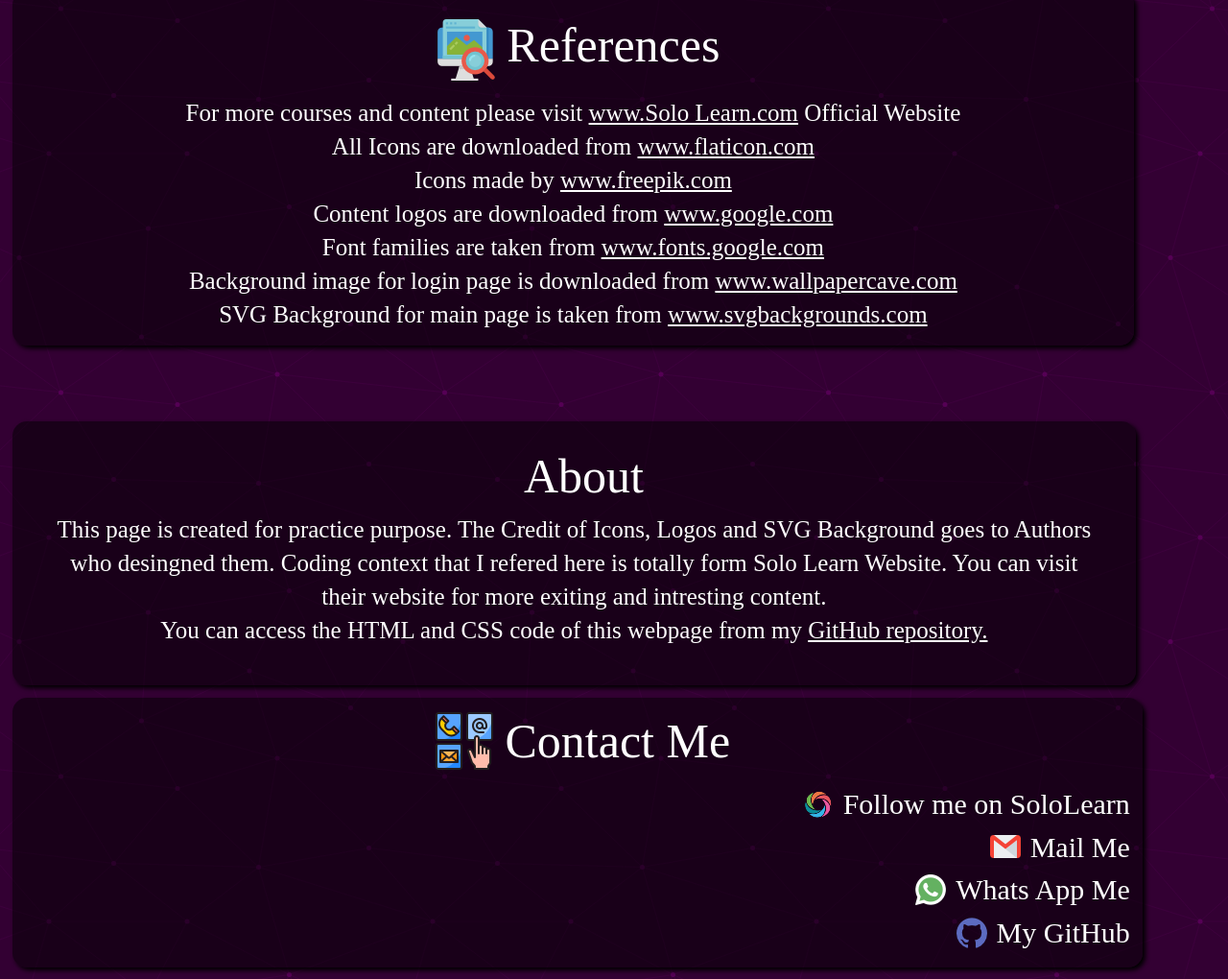
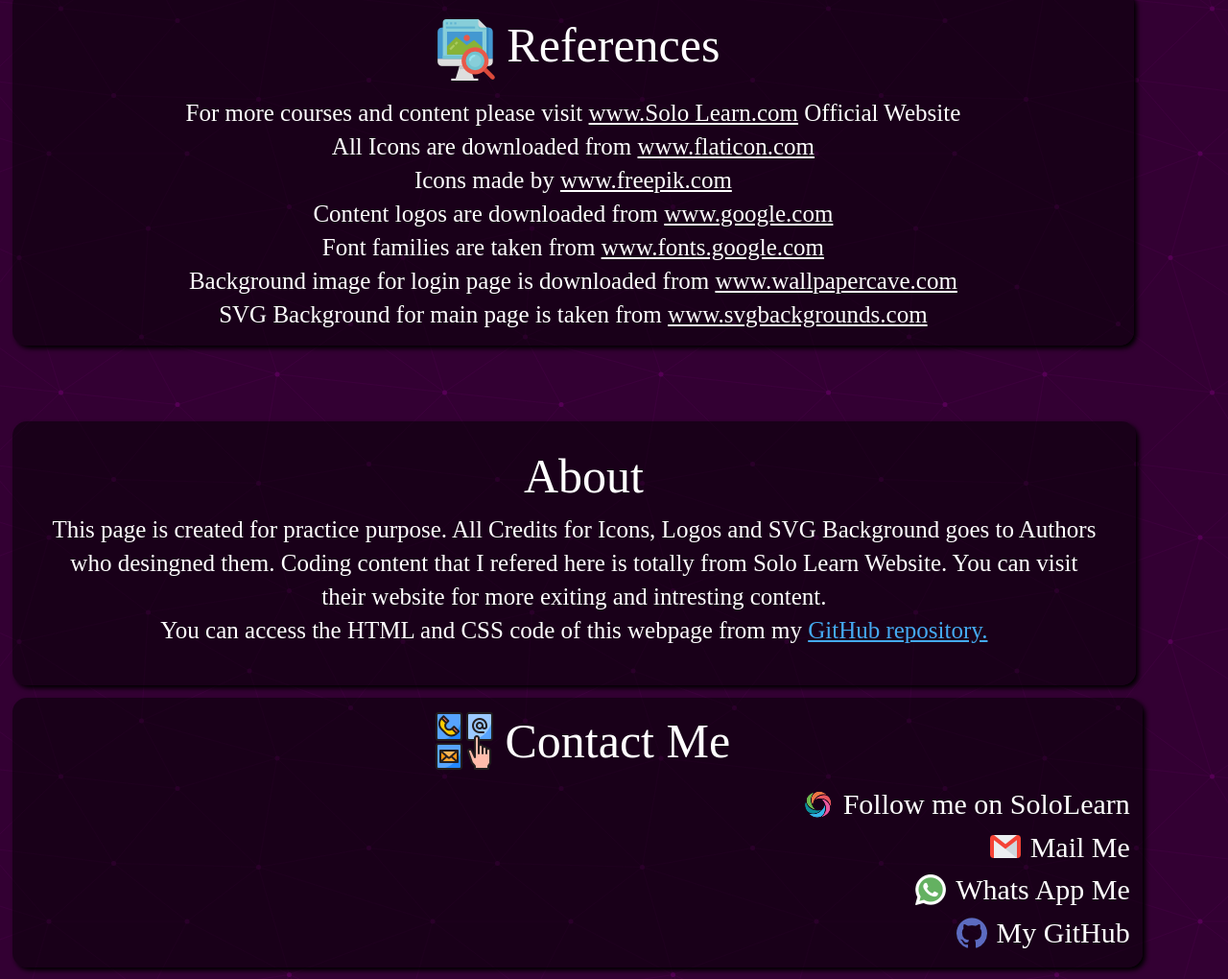
Before and after one commit to hari4742/coding_courses, a plain HTML site: page index.html in a window 1280 px wide. Shown: the part 3231-4251 px from the top of the page at 96% size. Drawn offline with Linux system fonts and the light colour scheme; a web font is replaced by a local one.

Commit message:
Typo corrected and add repo to link

```diff
--- a/index.html
+++ b/index.html
@@ -105,9 +105,9 @@
         <div id="ab"><br><br><br></div>
         <div id="about">
             <p style="font-size: 50px; margin-bottom: 15px;" class="abt">About</p>
-            <p>This page is created for practice purpose. The Credit of Icons, Logos and SVG Background goes to Authors who desingned them. Coding context that I refered here is totally form Solo Learn Website.
+            <p>This page is created for practice purpose. All Credits for Icons, Logos and SVG Background goes to Authors who desingned them. Coding content that I refered here is totally from Solo Learn Website.
                 You can visit their website for more exiting and intresting content.</p>
-            <p>You can access the HTML and CSS code of this webpage from my <a href="" style="text-decoration: underline;">GitHub repository.</a></p>
+            <p>You can access the HTML and CSS code of this webpage from my <a href="https://github.com/hari4742/coding_courses" style="text-decoration: underline; color:#45aaf2;" target:"_blank">GitHub repository.</a></p>
         </div>
         <div class="contact" id="contact">
             <span id="ctme">Contact Me</span>
```
